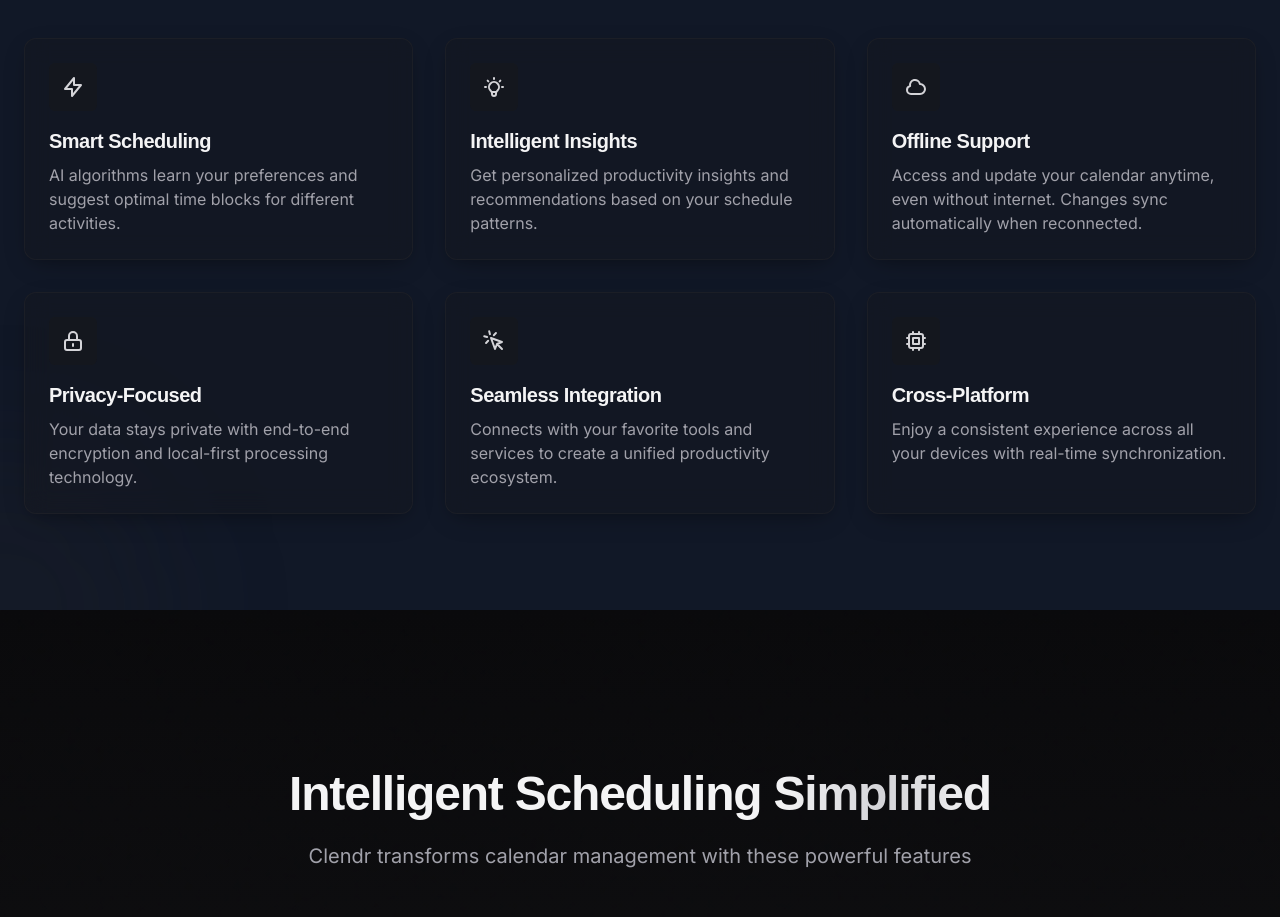
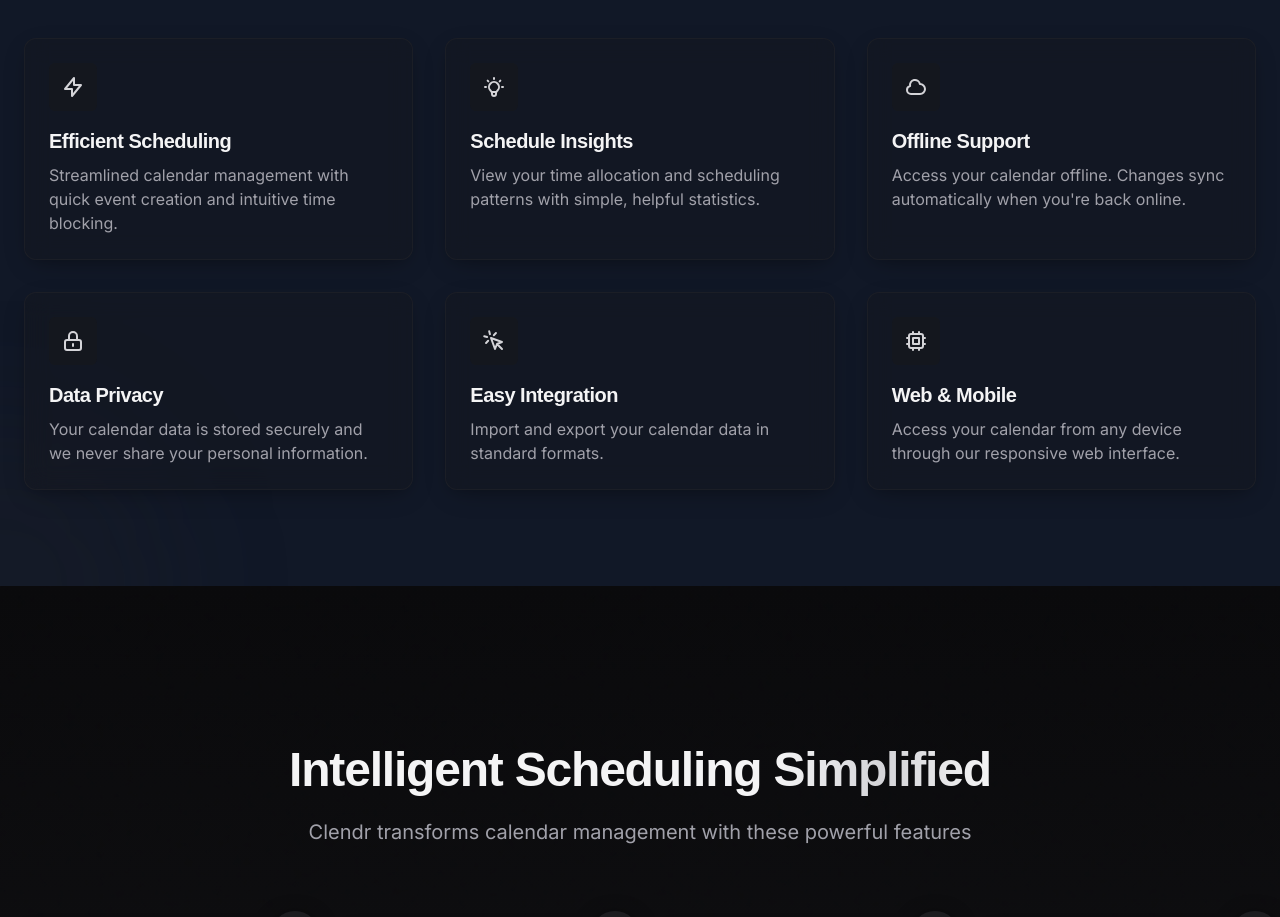
Before and after one commit to evan-taylor/clendr, a Next.js app in the folder apps/landing/: page / in a window 1280 px wide. Shown: the part 1480-2397 px from the top of the page. Built offline with nearby package versions, Linux system fonts and the light colour scheme.

Commit message:
Adjust claims on landing page

```diff
--- a/apps/landing/src/components/Features.tsx
+++ b/apps/landing/src/components/Features.tsx
@@ -42,8 +42,8 @@ export const Features = ({ className = '' }: FeaturesProps) => {
           <path strokeLinecap="round" strokeLinejoin="round" strokeWidth={2} d="M13 10V3L4 14h7v7l9-11h-7z" />
         </svg>
       ),
-      title: 'Smart Scheduling',
-      description: 'AI algorithms learn your preferences and suggest optimal time blocks for different activities.',
+      title: 'Efficient Scheduling',
+      description: 'Streamlined calendar management with quick event creation and intuitive time blocking.',
     },
     {
       icon: (
@@ -51,8 +51,8 @@ export const Features = ({ className = '' }: FeaturesProps) => {
           <path strokeLinecap="round" strokeLinejoin="round" strokeWidth={2} d="M9.663 17h4.673M12 3v1m6.364 1.636l-.707.707M21 12h-1M4 12H3m3.343-5.657l-.707-.707m2.828 9.9a5 5 0 117.072 0l-.548.547A3.374 3.374 0 0014 18.469V19a2 2 0 11-4 0v-.531c0-.895-.356-1.754-.988-2.386l-.548-.547z" />
         </svg>
       ),
-      title: 'Intelligent Insights',
-      description: 'Get personalized productivity insights and recommendations based on your schedule patterns.',
+      title: 'Schedule Insights',
+      description: 'View your time allocation and scheduling patterns with simple, helpful statistics.',
     },
     {
       icon: (
@@ -61,7 +61,7 @@ export const Features = ({ className = '' }: FeaturesProps) => {
         </svg>
       ),
       title: 'Offline Support',
-      description: "Access and update your calendar anytime, even without internet. Changes sync automatically when reconnected.",
+      description: "Access your calendar offline. Changes sync automatically when you're back online.",
     },
     {
       icon: (
@@ -69,8 +69,8 @@ export const Features = ({ className = '' }: FeaturesProps) => {
           <path strokeLinecap="round" strokeLinejoin="round" strokeWidth={2} d="M12 15v2m-6 4h12a2 2 0 002-2v-6a2 2 0 00-2-2H6a2 2 0 00-2 2v6a2 2 0 002 2zm10-10V7a4 4 0 00-8 0v4h8z" />
         </svg>
       ),
-      title: 'Privacy-Focused',
-      description: 'Your data stays private with end-to-end encryption and local-first processing technology.',
+      title: 'Data Privacy',
+      description: 'Your calendar data is stored securely and we never share your personal information.',
     },
     {
       icon: (
@@ -78,8 +78,8 @@ export const Features = ({ className = '' }: FeaturesProps) => {
           <path strokeLinecap="round" strokeLinejoin="round" strokeWidth={2} d="M15 15l-2 5L9 9l11 4-5 2zm0 0l5 5M7.188 2.239l.777 2.897M5.136 7.965l-2.898-.777M13.95 4.05l-2.122 2.122m-5.657 5.656l-2.12 2.122" />
         </svg>
       ),
-      title: 'Seamless Integration',
-      description: 'Connects with your favorite tools and services to create a unified productivity ecosystem.',
+      title: 'Easy Integration',
+      description: 'Import and export your calendar data in standard formats.',
     },
     {
       icon: (
@@ -87,8 +87,8 @@ export const Features = ({ className = '' }: FeaturesProps) => {
           <path strokeLinecap="round" strokeLinejoin="round" strokeWidth={2} d="M9 3v2m6-2v2M9 19v2m6-2v2M5 9H3m2 6H3m18-6h-2m2 6h-2M7 19h10a2 2 0 002-2V7a2 2 0 00-2-2H7a2 2 0 00-2 2v10a2 2 0 002 2zM9 9h6v6H9V9z" />
         </svg>
       ),
-      title: 'Cross-Platform',
-      description: 'Enjoy a consistent experience across all your devices with real-time synchronization.',
+      title: 'Web & Mobile',
+      description: 'Access your calendar from any device through our responsive web interface.',
     },
   ];
 
```
